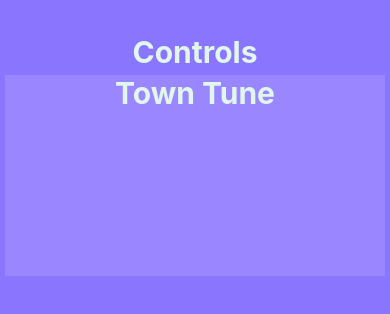
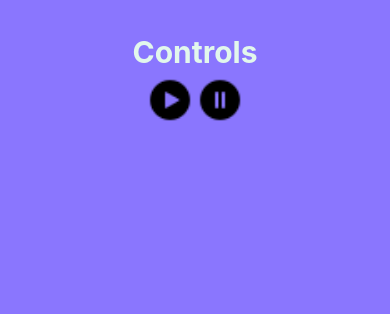
Before and after one commit to hamid-hai/nook_mobile, a React Native app: screen / in a window 390 px wide. Shown: the part 194-508 px from the top of the page. Built offline with nearby package versions, Linux system fonts and the light colour scheme.

Commit message:
Buttons.tsx to store AudioPlayer functionality, added to HomeScreen.tsx

```diff
--- /dev/null
+++ b/src/sections/Buttons.tsx
@@ -0,0 +1,36 @@
+import React from "react";
+import { StyleSheet, Text, View, Image, TouchableHighlight, Pressable, Alert } from "react-native";
+
+export const Buttons = () => {
+    return (
+        <View style={styles.row}>
+
+            <Pressable
+                onPress={() => Alert.alert('Play Button Pressed')}>
+                <Image style={styles.image} source={require('../assets/icons/play-icon.png')} />
+            </Pressable>
+
+            <Pressable
+                onPress={() => Alert.alert('Pause Button Pressed')}>
+                <Image style={styles.image} source={require('../assets/icons/pause-icon.png')} />
+            </Pressable>
+
+            {/* <Image source={require('/Users/hamid/Documents/Projects/nook_mobile_one/nook_mobile/assets/icons/pause-icon.png')} /> */}
+        </View>
+    )
+}
+
+const styles = StyleSheet.create({
+    image: {
+        width: 50,
+        height: 50,
+        resizeMode: 'contain',
+    },
+
+    row: {
+        padding: 5,
+        flexDirection: 'row',
+        alignItems: 'center',
+        justifyContent: 'center',
+    },
+})
--- a/src/sections/HomeScreen.tsx
+++ b/src/sections/HomeScreen.tsx
@@ -1,19 +1,21 @@
-import {StyleSheet, View } from 'react-native';
-import {Controls} from './Controls';
-import {TownTune} from './TownTune';
-import {GamePicker} from './GamePicker';
+import { StyleSheet, View } from 'react-native';
+import { Controls } from './Controls';
+import { TownTune } from './TownTune';
+import { GamePicker } from './GamePicker';
+import { Buttons } from './Buttons';
 import React from 'react';
-import {Header} from './Header';
+import { Header } from './Header';
 import { SafeAreaProvider } from 'react-native-safe-area-context';
 
 export const HomeScreen = () => {
-  return(
+  return (
     <SafeAreaProvider>
       <View style={styles.container}>
         <Header />
         <GamePicker />
         <Controls />
-      <TownTune />
+        <Buttons />
+        {/* <TownTune /> */}
       </View>
     </SafeAreaProvider>
   )
```
Lines whose indentation alone changed are shown as unchanged.
